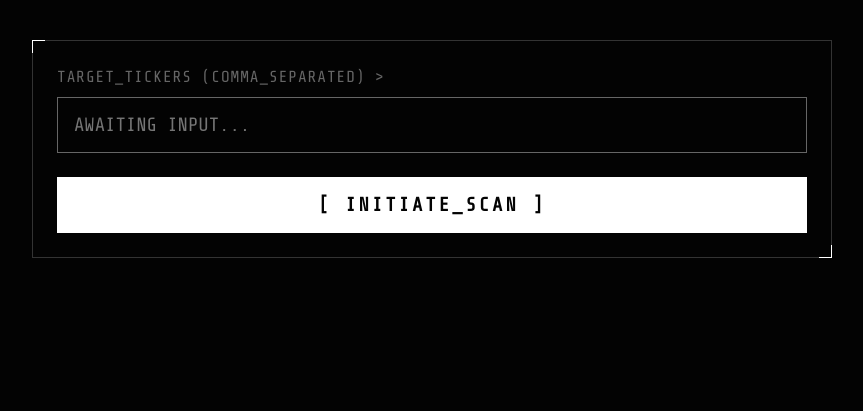
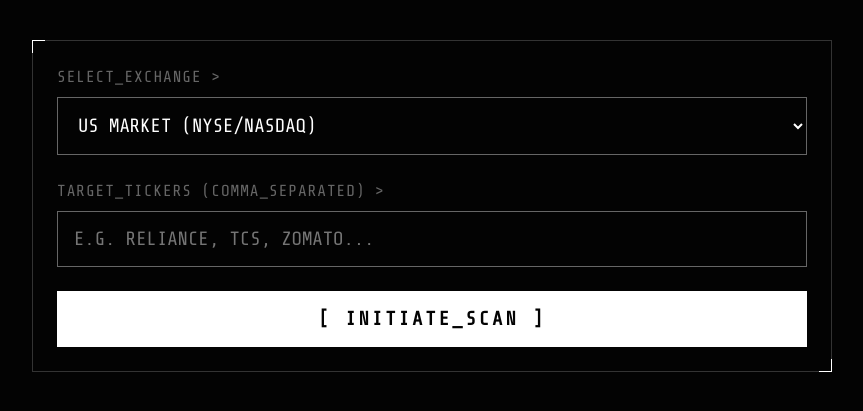
Before and after one commit to vamsikrishna-041206/stock-analyzer, a Flask app: page / in a window 1280 px wide. Shown: the part 98-509 px from the top of the page, without its empty margins (208-1071 px from the left). Run offline with Flask 3, Linux system fonts and the light colour scheme.

Commit message:
Update index.html

```diff
--- a/templates/index.html
+++ b/templates/index.html
@@ -47,7 +47,7 @@
 
         .header h1 {
             margin: 0;
-            font-size: 2rem; /* Scaled down slightly to fit the longer name */
+            font-size: 2rem;
             letter-spacing: 2px;
         }
 
@@ -89,7 +89,7 @@
             letter-spacing: 1px;
         }
 
-        input[type="text"] {
+        input[type="text"], select {
             width: 100%;
             background: transparent;
             border: 1px solid var(--dim-color);
@@ -102,10 +102,16 @@
             transition: border-color 0.3s, box-shadow 0.3s;
         }
 
-        input[type="text"]:focus {
+        input[type="text"]:focus, select:focus {
             outline: none;
             border-color: var(--fg-color);
             box-shadow: 0 0 10px rgba(255, 255, 255, 0.15);
+        }
+
+        /* Dropdown options styling for visibility */
+        option {
+            background-color: var(--bg-color);
+            color: var(--fg-color);
         }
 
         /* Execution Button */
@@ -166,7 +172,7 @@
             padding: 0.3rem 0.8rem;
             font-weight: bold;
             letter-spacing: 1px;
-            color: var(--bg-color); /* Black text inside the colored box */
+            color: var(--bg-color);
         }
 
         .signal-BUY, .signal-STRONG-BUY {
@@ -211,8 +217,16 @@
         <div class="card">
             <form method="POST" autocomplete="off">
                 <div class="form-group">
+                    <label for="market">SELECT_EXCHANGE &gt;</label>
+                    <select id="market" name="market">
+                        <option value="US">US Market (NYSE/NASDAQ)</option>
+                        <option value="IN">Indian Market (NSE/BSE)</option>
+                    </select>
+                </div>
+
+                <div class="form-group">
                     <label for="symbols">TARGET_TICKERS (COMMA_SEPARATED) &gt;</label>
-                    <input type="text" id="symbols" name="symbols" placeholder="AWAITING INPUT..." required autocomplete="nope">
+                    <input type="text" id="symbols" name="symbols" placeholder="E.G. RELIANCE, TCS, ZOMATO..." required autocomplete="nope">
                 </div>
                 <button type="submit">[ INITIATE_SCAN ]</button>
             </form>
@@ -254,11 +268,22 @@
                                 <div class="data-label">SENTIMENT_IDX</div>
                                 <div class="data-value">{{ item.sentiment_score }} [{{ item.sentiment_source }}]</div>
                             </div>
+
+                            <div class="data-block" style="border-left-color: {% if item.backtest_return > 0 %}var(--neon-green){% else %}var(--neon-red){% endif %};">
+                                <div class="data-label">1YR_ALGO_BACKTEST</div>
+                                <div class="data-value" style="color: {% if item.backtest_return > 0 %}var(--neon-green){% else %}var(--neon-red){% endif %};">
+                                    {% if item.backtest_return > 0 %}+{% endif %}{{ item.backtest_return }}%
+                                </div>
+                            </div>
                         </div>
 
                         <div class="data-block rationale-block">
                             <div class="data-label">ALGORITHMIC_RATIONALE</div>
                             <div class="data-value" style="font-size: 1rem;">{{ item.rationale }}</div>
+                        </div>
+
+                        <div style="margin-top: 2rem; border: 1px solid var(--border-color); padding: 1rem;">
+                            <canvas id="chart-{{ loop.index }}" height="100"></canvas>
                         </div>
                     {% endif %}
                 </div>
@@ -266,5 +291,66 @@
         {% endif %}
 
     </div>
+
+    <script src="https://cdn.jsdelivr.net/npm/chart.js"></script>
+
+    <script>
+        {% if results %}
+            {% for item in results %}
+                {% if not item.error %}
+                    (function() {
+                        const ctx = document.getElementById('chart-{{ loop.index }}').getContext('2d');
+
+                        // Parse data from Python
+                        const dates = {{ item.chart_dates | tojson | safe }};
+                        const prices = {{ item.chart_prices | tojson | safe }};
+
+                        // Set neon line color based on signal
+                        let lineColor = '#f8df00'; // Default Yellow (HOLD)
+                        if ("{{ item.signal }}".includes("BUY")) lineColor = '#39ff14'; // Green
+                        if ("{{ item.signal }}".includes("SELL")) lineColor = '#ff2a2a'; // Red
+
+                        new Chart(ctx, {
+                            type: 'line',
+                            data: {
+                                labels: dates,
+                                datasets: [{
+                                    label: 'Closing Price',
+                                    data: prices,
+                                    borderColor: lineColor,
+                                    borderWidth: 2,
+                                    pointRadius: 0,
+                                    pointHoverRadius: 5,
+                                    backgroundColor: 'rgba(255, 255, 255, 0.05)',
+                                    fill: true,
+                                    tension: 0.1
+                                }]
+                            },
+                            options: {
+                                responsive: true,
+                                interaction: {
+                                    intersect: false,
+                                    mode: 'index',
+                                },
+                                plugins: {
+                                    legend: { display: false }
+                                },
+                                scales: {
+                                    x: {
+                                        grid: { color: '#333333' },
+                                        ticks: { color: '#666666', maxTicksLimit: 6 }
+                                    },
+                                    y: {
+                                        grid: { color: '#333333' },
+                                        ticks: { color: '#666666' }
+                                    }
+                                }
+                            }
+                        });
+                    })();
+                {% endif %}
+            {% endfor %}
+        {% endif %}
+    </script>
 </body>
 </html>
```
